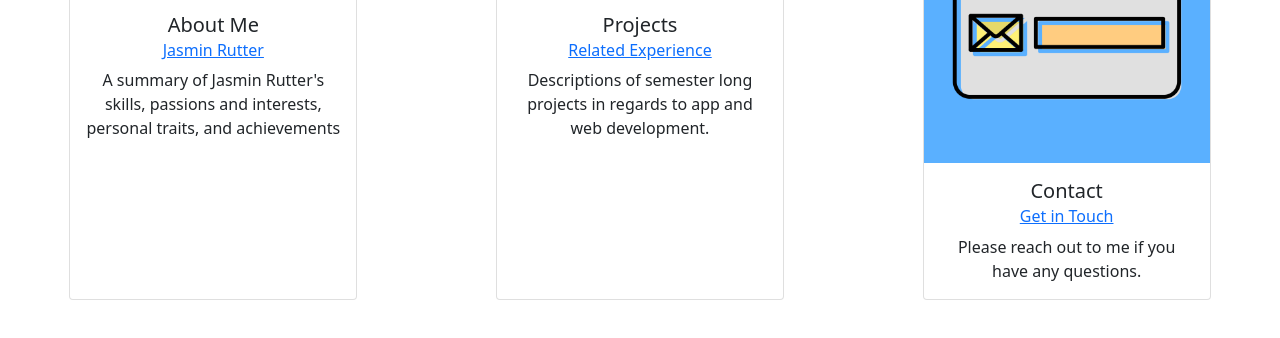
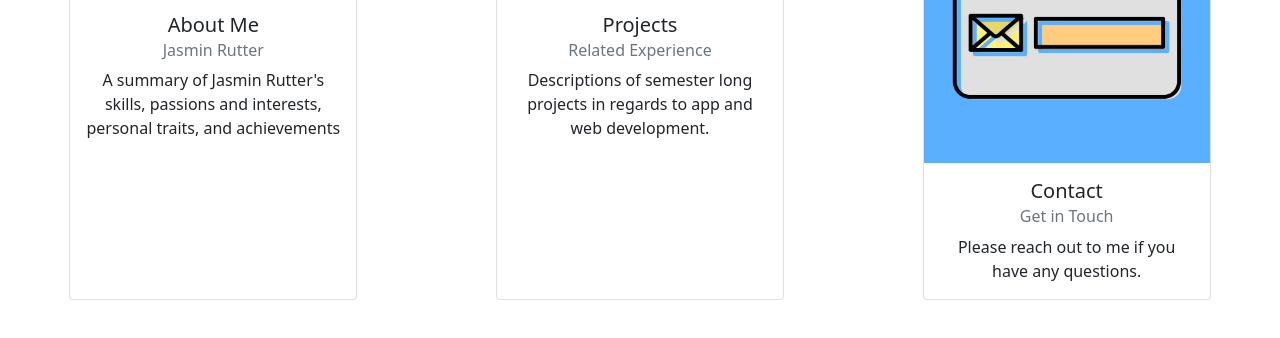
Before and after one commit to jasmrutt/IS117-Fall-Project-2023, a plain HTML site: page home.html in a window 1280 px wide. Shown: the part 1067-1405 px from the top of the page. Drawn offline with nearby package versions, Linux system fonts and the light colour scheme.

Commit message:
made changes to cards

```diff
--- a/home.html
+++ b/home.html
@@ -142,7 +142,7 @@
                 <img src="images/jasmin-in-backyard.JPG" class="card-img-top" alt="Picture of Jasmin">
                 <div class="card-body">
                   <h5 class="card-title">About Me</h5>
-                  <h6 class="card-subtitle mb-2 text-muted "><a href="about.html">Jasmin Rutter</a></h6>
+                  <h6 class="card-subtitle mb-2 text-muted ">Jasmin Rutter</h6>
                   <p class="card-text">A summary of Jasmin Rutter's skills, passions and interests, personal traits, and achievements</p>
 
                 </div>
@@ -152,7 +152,7 @@
                 <img src="images/Projects.png" class="card-img-top" alt="Projects">
                 <div class="card-body">
                   <h5 class="card-title">Projects</h5>
-                  <h6 class="card-subtitle mb-2 text-muted "><a href="projects.html">Related Experience</a></h6>
+                  <h6 class="card-subtitle mb-2 text-muted ">Related Experience</h6>
                   <p class="card-text">Descriptions of semester long projects in regards to app and web development.</p>
 
                 </div>
@@ -162,7 +162,7 @@
                 <img src="images/Contact.png" class="card-img-top" alt="contact">
                 <div class="card-body">
                   <h5 class="card-title">Contact</h5>
-                  <h6 class="card-subtitle mb-2 text-muted "><a href="contact.html">Get in Touch</a></h6>
+                  <h6 class="card-subtitle mb-2 text-muted ">Get in Touch</h6>
                   <p class="card-text">Please reach out to me if you have any questions.</p>
 
                 </div>
```
